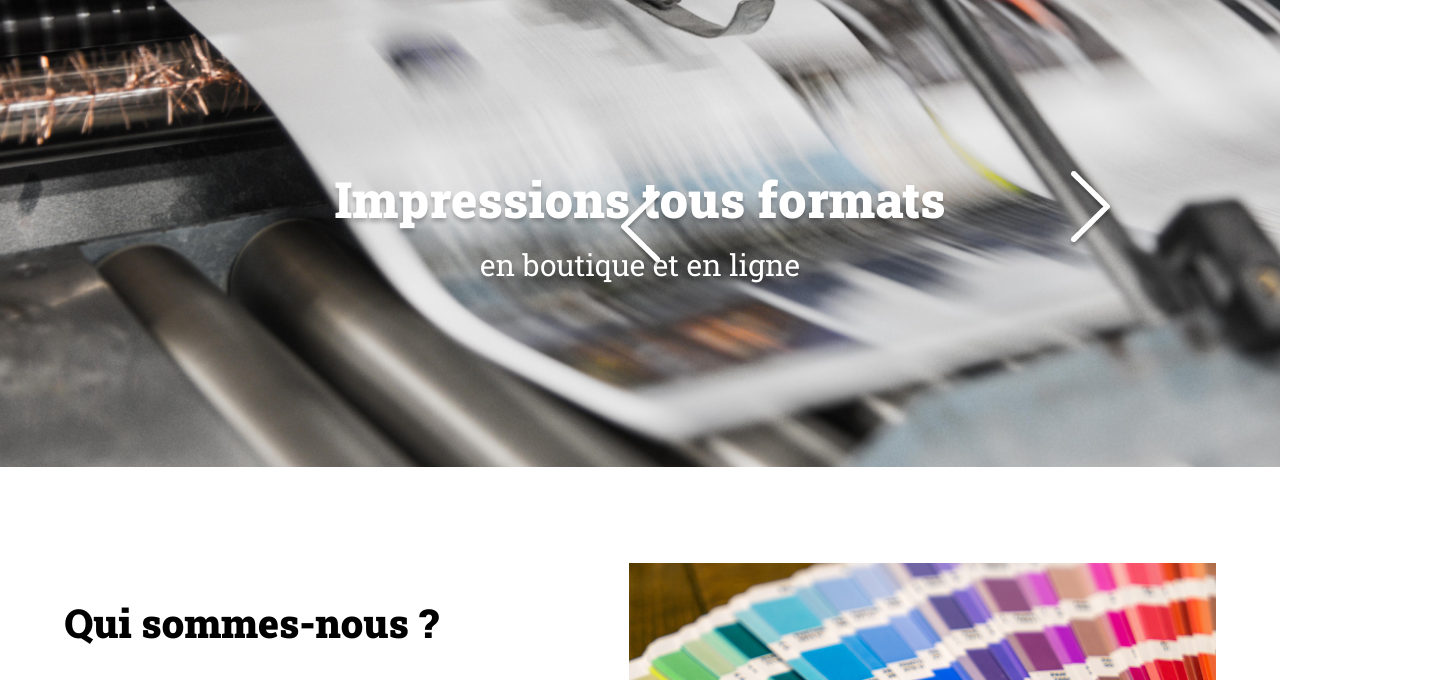
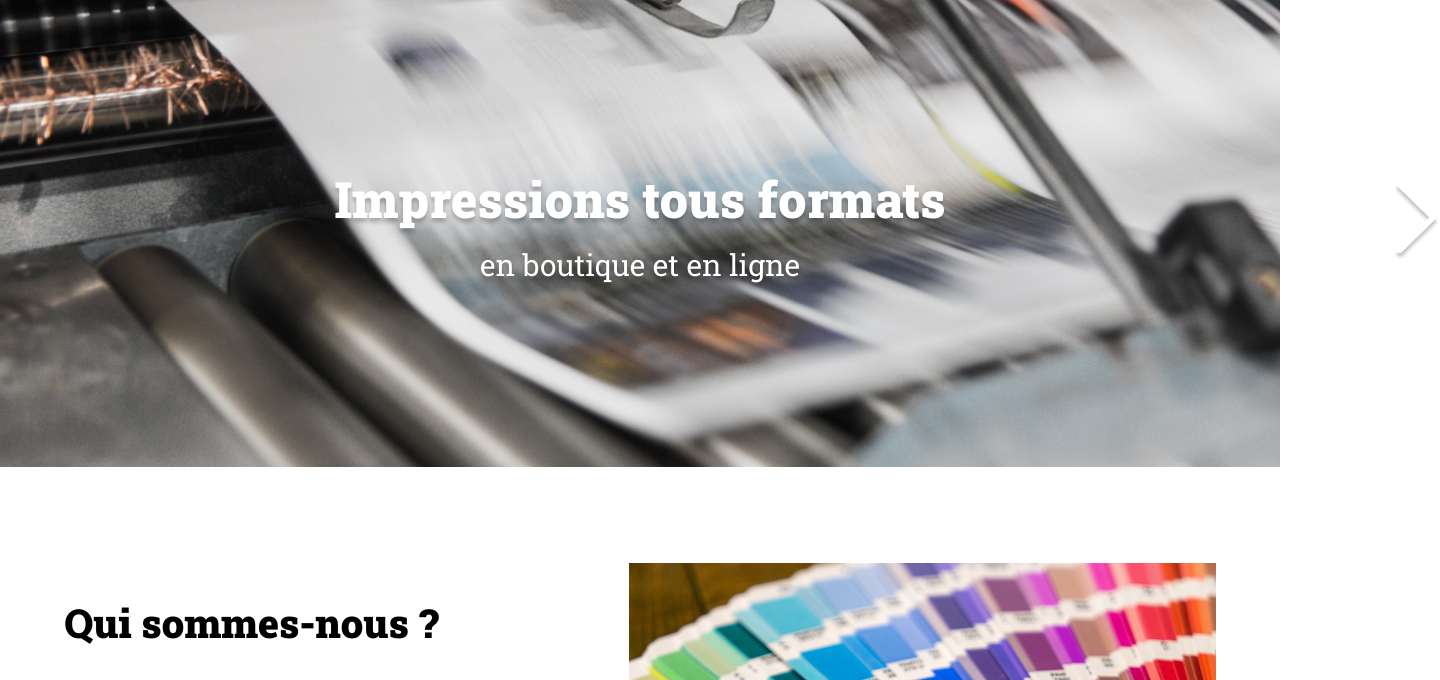
Before and after one commit to psychoniac/projet_5, a plain HTML site: page index.html in a window 1280 px wide. Shown: the part 104-784 px from the top of the page, 1440 px wide, since content can reach past the window. Drawn offline with Linux system fonts and the light colour scheme.

Commit message:
modif du style.css

```diff
--- a/assets/style.css
+++ b/assets/style.css
@@ -134,8 +134,7 @@ table {
   border-collapse: collapse;
   border-spacing: 0;
 }
-body {
-}
+
 section {
   margin-block: 6em;
 }
@@ -207,15 +206,15 @@ header {
 #banner .arrow {
   position: absolute;
 }
-#banner .arrow_left {
+#banner #arrow_left {
   position: absolute;
-  right: 600px;
-  top: -20px;
+  right: 800px;
+  top: -50px;
 }
 #banner .arrow_right {
   position: absolute;
-  left: 450px;
-  top: -20px;
+  right: -800px;
+  top: -50px;
 }
 /* Gestion des points du carrousel */
 .dots {
```
